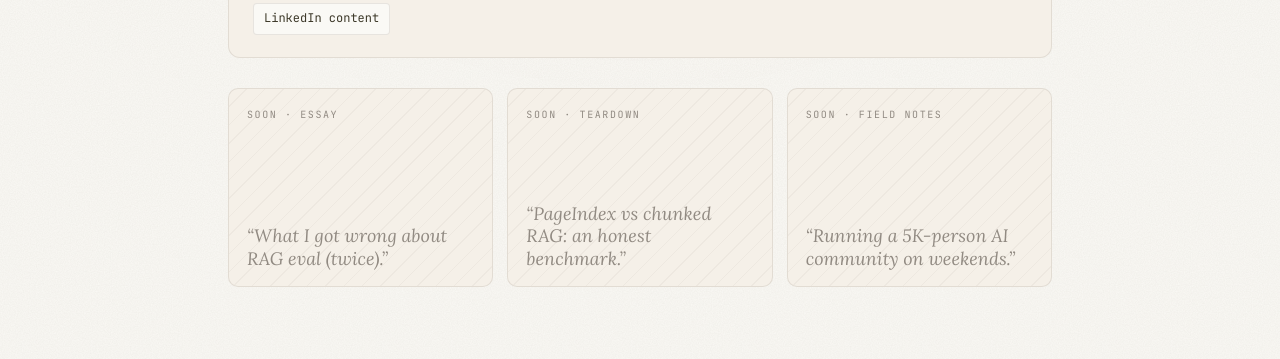
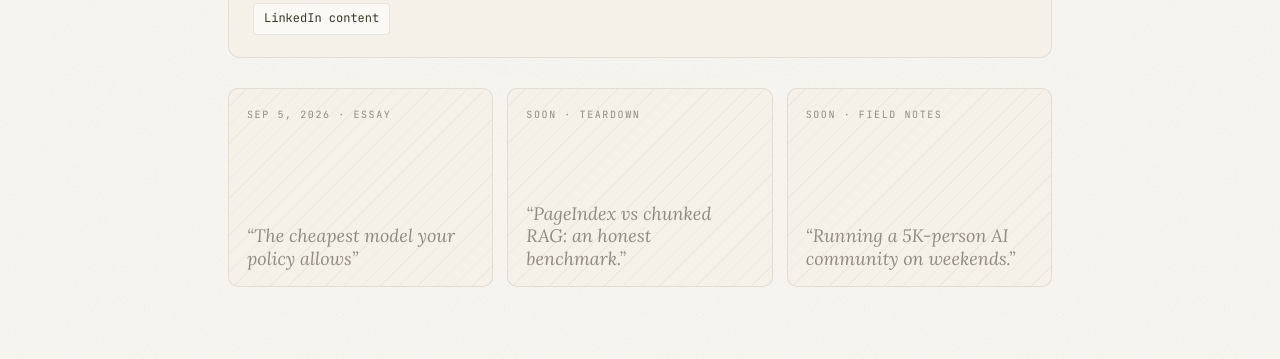
Before and after one commit to Genailytics/personal-website, a Jekyll site: the page index.html, which Jekyll copies as it is, in a window 1280 px wide and 1400 px high, scrolled down 12098 px. Shown: the part 152-511 px from the top of the window. Built offline with Jekyll 4.4.1, drawn with Linux system fonts in a browser that asks for light colours.

Commit message:
Add post: the cheapest model your policy allows
Governed model routing for regulated enterprises — policy filter before
cost routing, classification propagation through agent fan-out, and the
router decision log as audit evidence.

```diff
--- a/index.html
+++ b/index.html
@@ -1041,6 +1041,14 @@
     line-height: 1.25;
     color: var(--ink-mute);
     font-style: italic;
+  }
+  .post .ttl a {
+    color: inherit;
+    text-decoration: none;
+    transition: color .2s;
+  }
+  .post .ttl a:hover {
+    color: var(--accent);
   }
   .post .placeholder-bg {
     position: absolute; inset: 0;
@@ -2137,8 +2145,8 @@
     <div class="posts">
       <div class="post reveal">
         <div class="placeholder-bg" aria-hidden="true"></div>
-        <span class="lbl" style="position:relative">Soon &middot; essay</span>
-        <span class="ttl" style="position:relative">&ldquo;What I got wrong about RAG eval (twice).&rdquo;</span>
+        <span class="lbl" style="position:relative">Sep 5, 2026 &middot; essay</span>
+        <span class="ttl" style="position:relative"><a href="/blog/cheapest-model-your-policy-allows/">&ldquo;The cheapest model your policy allows&rdquo;</a></span>
       </div>
       <div class="post reveal">
         <div class="placeholder-bg" aria-hidden="true"></div>
```
Also changed, not shown: _posts/2026-09-05-cheapest-model-your-policy-allows.md (added, +103 -0 lines), assets/diagrams/blog/cheapest-model-your-policy-allows-fanout.svg (added), assets/diagrams/blog/cheapest-model-your-policy-allows-hero.svg (added).
